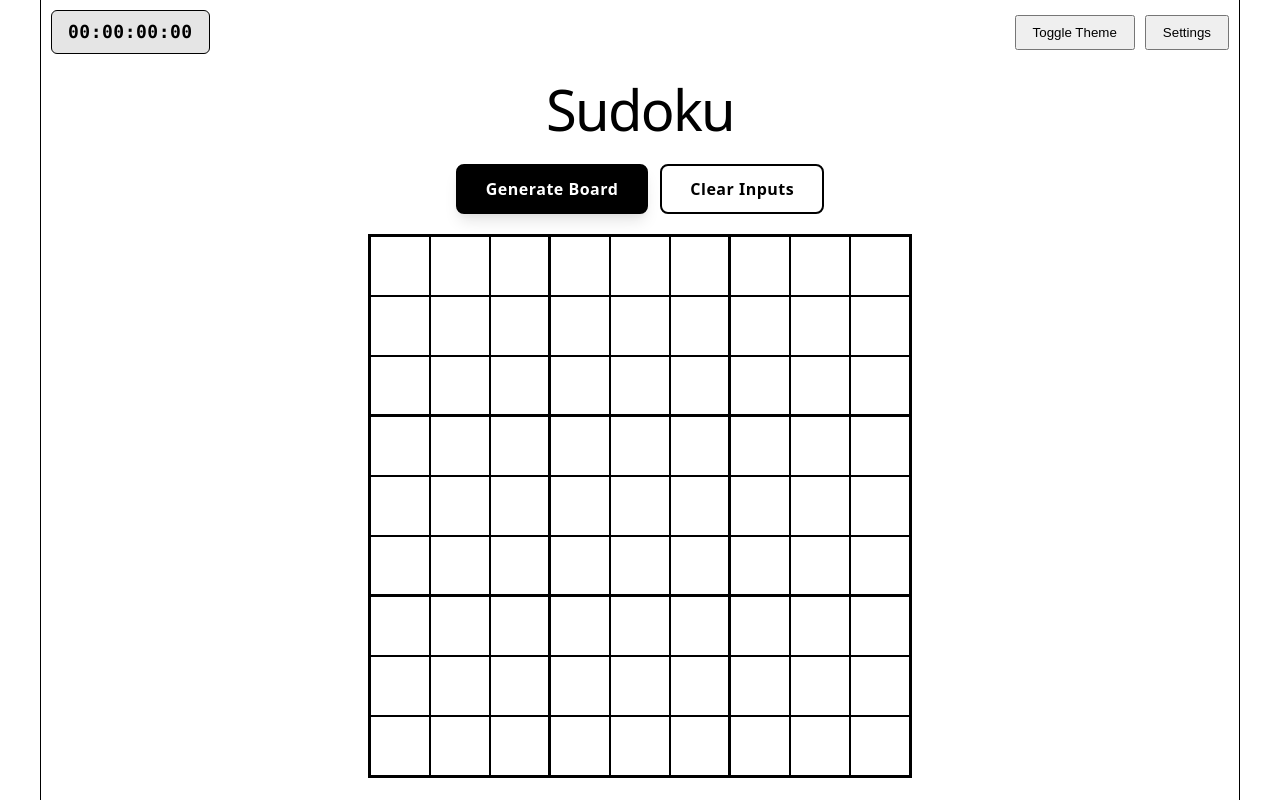
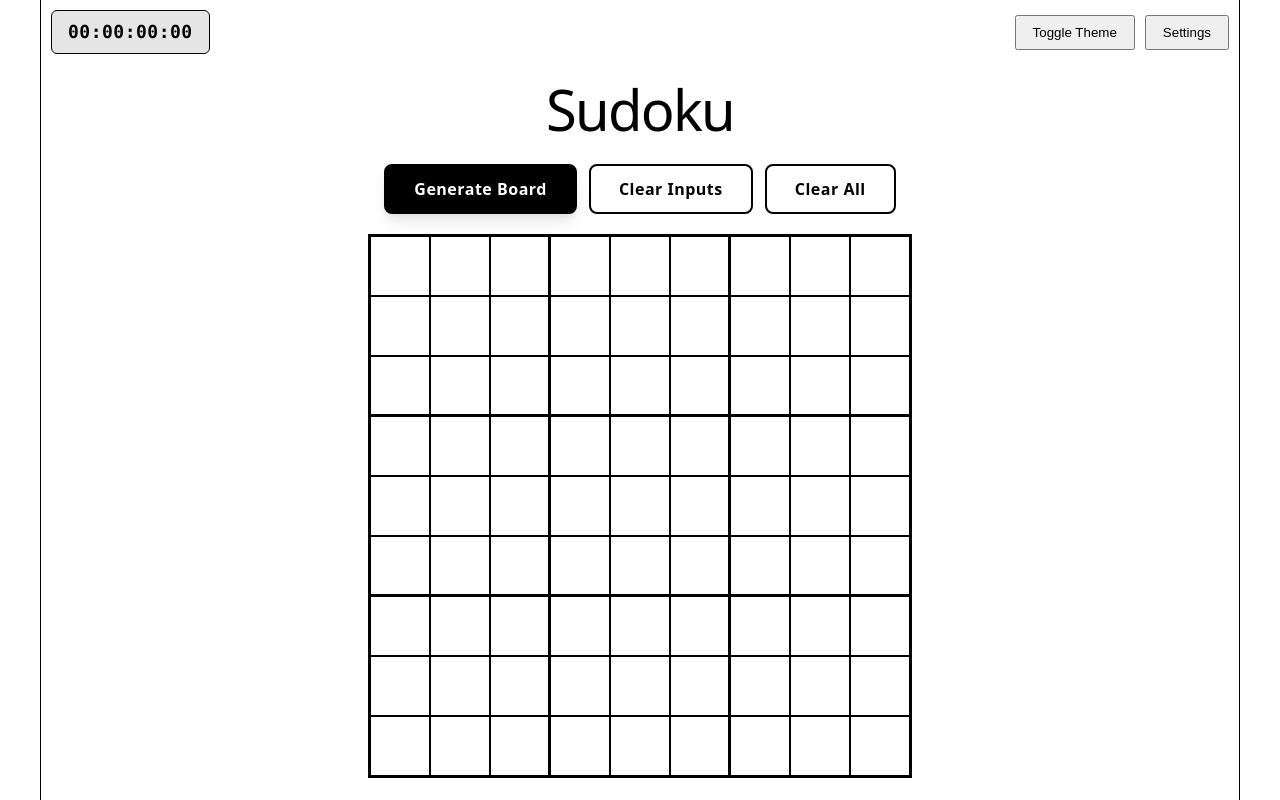
Before and after one commit to caojieming/custom-sudoku, a React (Vite) app: page / in a window 1280 px wide. Built offline with nearby package versions, Linux system fonts and the light colour scheme.

Commit message:
updated file names, added clear board button

```diff
--- a/src/App.jsx
+++ b/src/App.jsx
@@ -3,7 +3,7 @@ import './styles/App.css';
 import { ThemeToggle } from './components/ThemeToggle.jsx';
 import { SudokuBoard, getConflicts } from './components/SudokuBoard.jsx';
 import { Settings } from './components/Settings.jsx';
-import { GenerateBoard } from './components/GenerateBoard.jsx';
+import { MainButtons } from './components/MainButtons.jsx';
 import { Timer } from './components/Timer.jsx';
 
 function App() {
@@ -133,6 +133,13 @@ function App() {
 		});
 	}
 
+	// clear entire board and reset state
+	function handleClearBoard() {
+		setBoard(initBoard);
+		setFullSolution(null);
+		setClueIndices([]);
+	}
+
 	// logic to determine if the timer should be running
 	const conflicts = getConflicts(board);
 	const hasEmptyCells = board.some(cell => cell.value === '');
@@ -156,7 +163,7 @@ function App() {
 			<h1 id='title'>Sudoku</h1>
 
 			<main id='mainContent'>
-				<GenerateBoard onGenerate={handleGenerate} onClearInputs={handleClearInputs} />
+				<MainButtons onGenerate={handleGenerate} onClearInputs={handleClearInputs} onClearBoard={handleClearBoard} />
 				<section>
 					<SudokuBoard board={board} onCellChange={handleCellChange} />
 				</section>
--- a/src/components/GenerateBoard.jsx
+++ b/src/components/MainButtons.jsx
@@ -1,4 +1,4 @@
-import '../styles/GenerateBoard.css';
+import '../styles/MainButtons.css';
 
 // check if placing num at (row, col) is valid
 function isValid(grid, row, col, num) {
@@ -88,7 +88,7 @@ export function generateSudokuPuzzle() {
     };
 }
 
-export function GenerateBoard({ onGenerate, onClearInputs }) {
+export function MainButtons({ onGenerate, onClearInputs, onClearBoard }) {
     const handleGenerate = () => {
         const puzzle = generateSudokuPuzzle();
         onGenerate(puzzle);
@@ -99,8 +99,11 @@ export function GenerateBoard({ onGenerate, onClearInputs }) {
             <button className="generate-btn" onClick={handleGenerate}>
                 Generate Board
             </button>
-            <button className="clear-input-btn" onClick={onClearInputs}>
+            <button className="clear-inputs-btn" onClick={onClearInputs}>
                 Clear Inputs
+            </button>
+            <button className="clear-board-btn" onClick={onClearBoard}>
+                Clear All
             </button>
         </div>
     );
--- a/src/styles/GenerateBoard.css
+++ b/src/styles/MainButtons.css
@@ -36,7 +36,8 @@
   transform: translateY(0);
 }
 
-.clear-input-btn {
+.clear-inputs-btn,
+.clear-board-btn {
   background: var(--bg);
   color: var(--text);
   border: 2px solid var(--border);
@@ -50,17 +51,20 @@
   letter-spacing: 0.5px;
 }
 
-.clear-input-btn:hover {
+.clear-inputs-btn:hover,
+.clear-board-btn:hover {
   background: var(--text);
   color: var(--bg);
   transform: translateY(-2px);
   box-shadow: 0 6px 20px rgba(0, 0, 0, 0.15);
 }
 
-[data-theme="dark"] .clear-input-btn:hover {
+[data-theme="dark"] .clear-inputs-btn:hover,
+[data-theme="dark"] .clear-board-btn:hover {
   box-shadow: 0 6px 20px rgba(255, 255, 255, 0.15);
 }
 
-.clear-input-btn:active {
+.clear-inputs-btn:active,
+.clear-board-btn:active {
   transform: translateY(0);
 }
```
Also changed, not shown: 1 other file (tests, documents, lock files or other folders).
